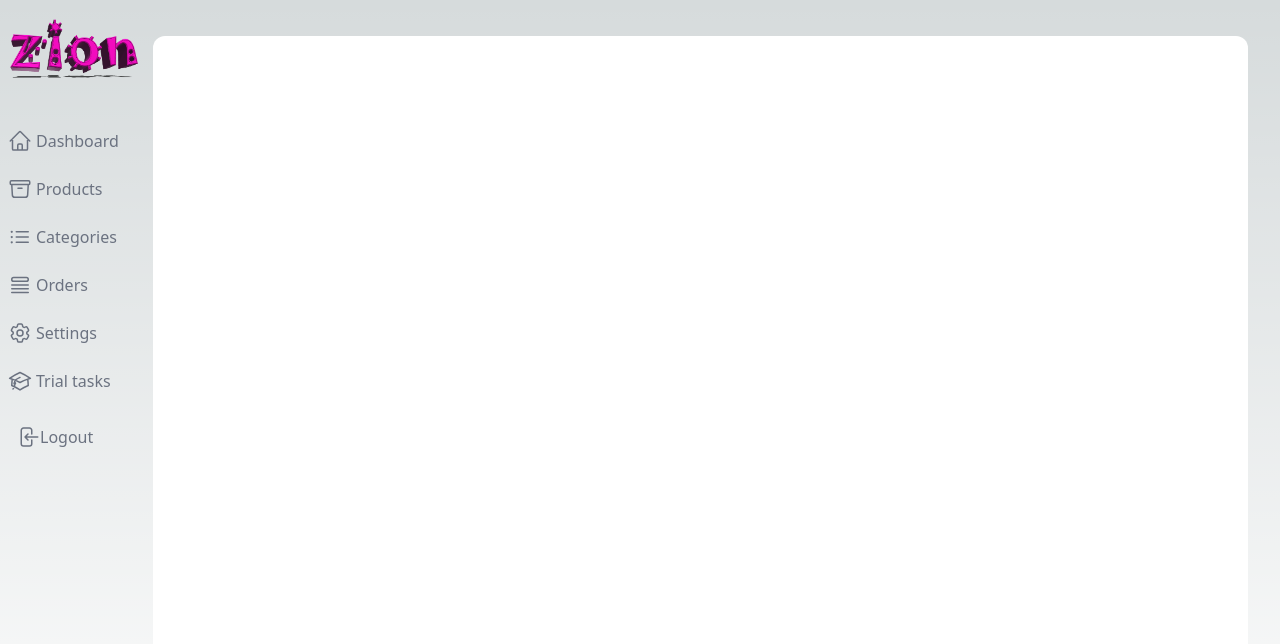
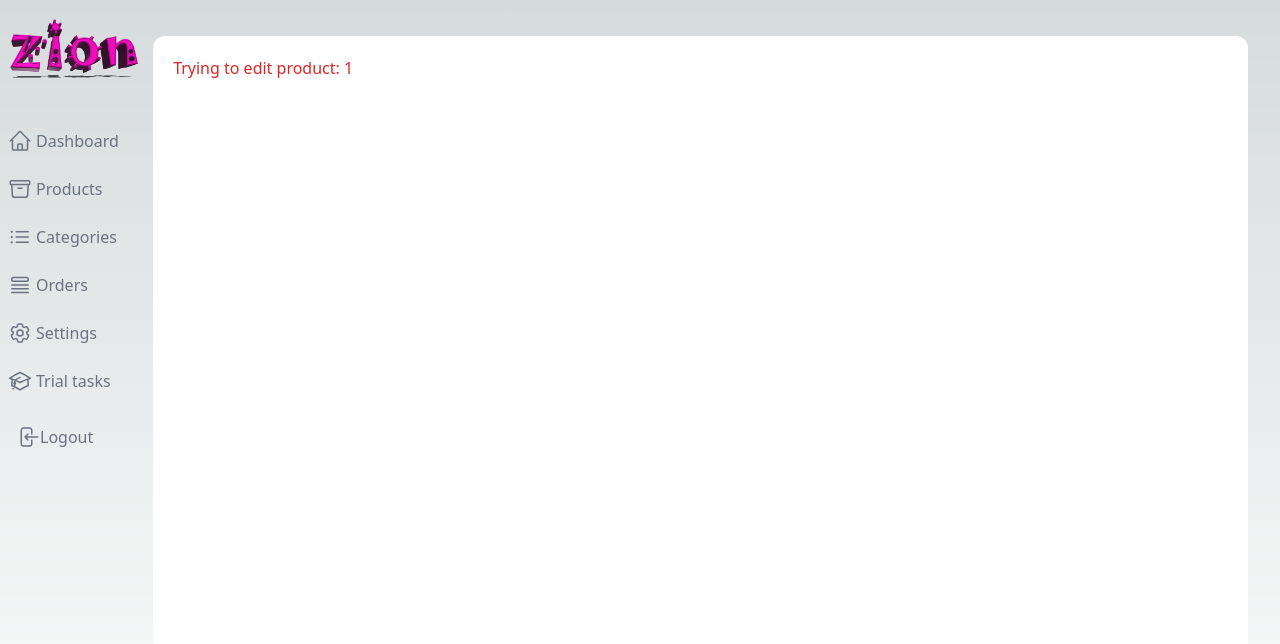
Before and after one commit to mukisaivan/zionvitenge, a Next.js app in the folder zion-admin/: page /home/products/edit/1 in a window 1280 px wide. Shown: the top 644 px of the page. Built offline with nearby package versions, Linux system fonts and the light colour scheme; no server answers.

Commit message:
clarity on accessing objects

```diff
--- a/zion-admin/app/home/products/components/EditPdt.jsx
+++ b/zion-admin/app/home/products/components/EditPdt.jsx
@@ -1,30 +1,30 @@
 'use client'
 
 import React from "react";
-import { useRouter } from "next/navigation";
 import Link from 'next/link';
 
 
 function EditPdt({ id }) {
 
-  const router = useRouter()
-
 
   function click() {
-    console.log('clickkkkked');
+    console.log(`ive been clicked ${id}`);
   }
 
   const editbtn = (
+    <Link href={`./products/edit/${id}`}>
       <button
         type="button"
-        onClick={click()}
-          className=" bg-blue-700  px-5 p-1 text-white rounded-lg"
+        onClick={click}
+          className=" bg-blue-700  px-5 p-1 text-white rounded-lg z-40 relative"
         >
         Edit
         </button>
+    </Link>
   );
 
   return <>{editbtn}</>;
 }
 
+
 export default EditPdt;
--- a/zion-admin/app/home/products/edit/[id]/page.jsx
+++ b/zion-admin/app/home/products/edit/[id]/page.jsx
@@ -1,12 +1,16 @@
+'use client'
+
+export default function EditProductPage(content) {
+
+  // const id = content.params.id;
+
+  const {params: {id}} = content
 
 
-export default function EditProductPage({id}) {
 
-
- console.log('the id ++++++++++++',id);
   return (
     <>
-      <h1>{id}</h1>
+      <h1>Trying to edit product: {id}</h1>
 
     </>
   );
```
